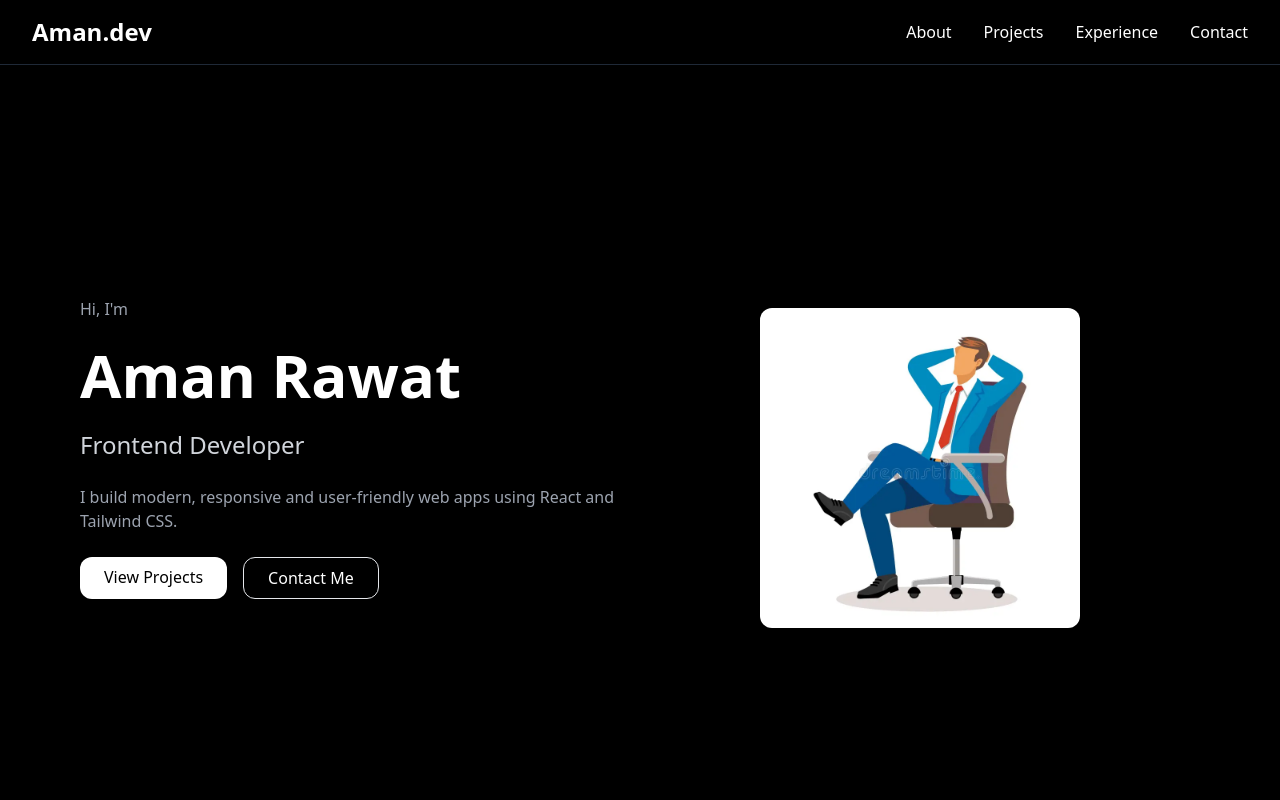
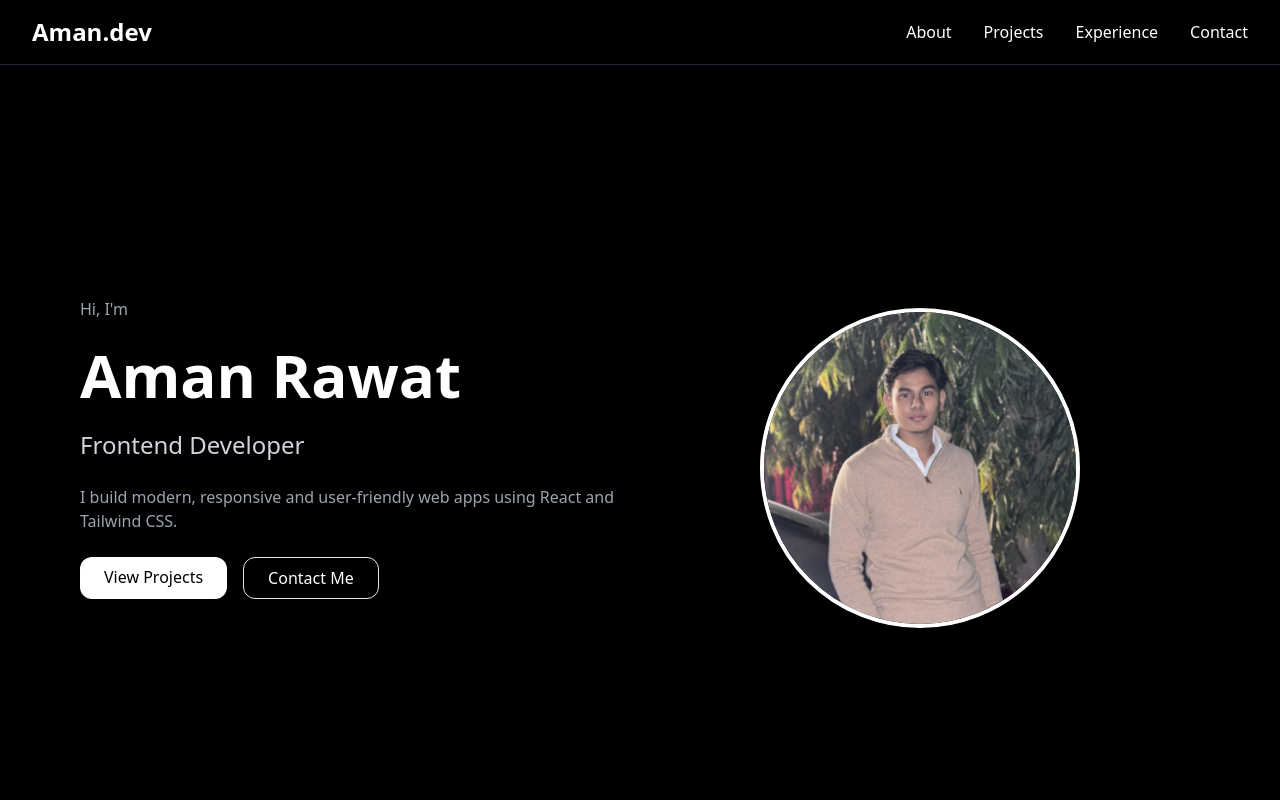
Before and after one commit to llaman-rawat/portfolio, a React (Vite) app: page / in a window 1280 px wide. Shown: the top 800 px of the page. Built offline with nearby package versions, Linux system fonts and the light colour scheme.

Commit message:
Updated profile image

```diff
--- a/src/Components/Home/Home.jsx
+++ b/src/Components/Home/Home.jsx
@@ -1,5 +1,6 @@
 import React from "react";
-import sit from "../../assets/sit.webp";
+// import sit from "../../assets/sit.webp";
+import myPhoto from "../../assets/my photo.jpeg";
 
 const Home = () => {
   return (
@@ -31,7 +32,7 @@
       </div>
 
       <div className="md:w-1/2 flex justify-center mt-10">
-        <img src={sit} className="w-80 rounded-xl shadow-xl" />
+      <img src={myPhoto} alt="Aman Rawat"className="w-80 h-80 object-cover rounded-full border-4 border-white shadow-xl hover:scale-105 transition duration-300"/>
       </div>
 
     </section>
```
Also changed, not shown: src/assets/my photo.jpeg (added).
